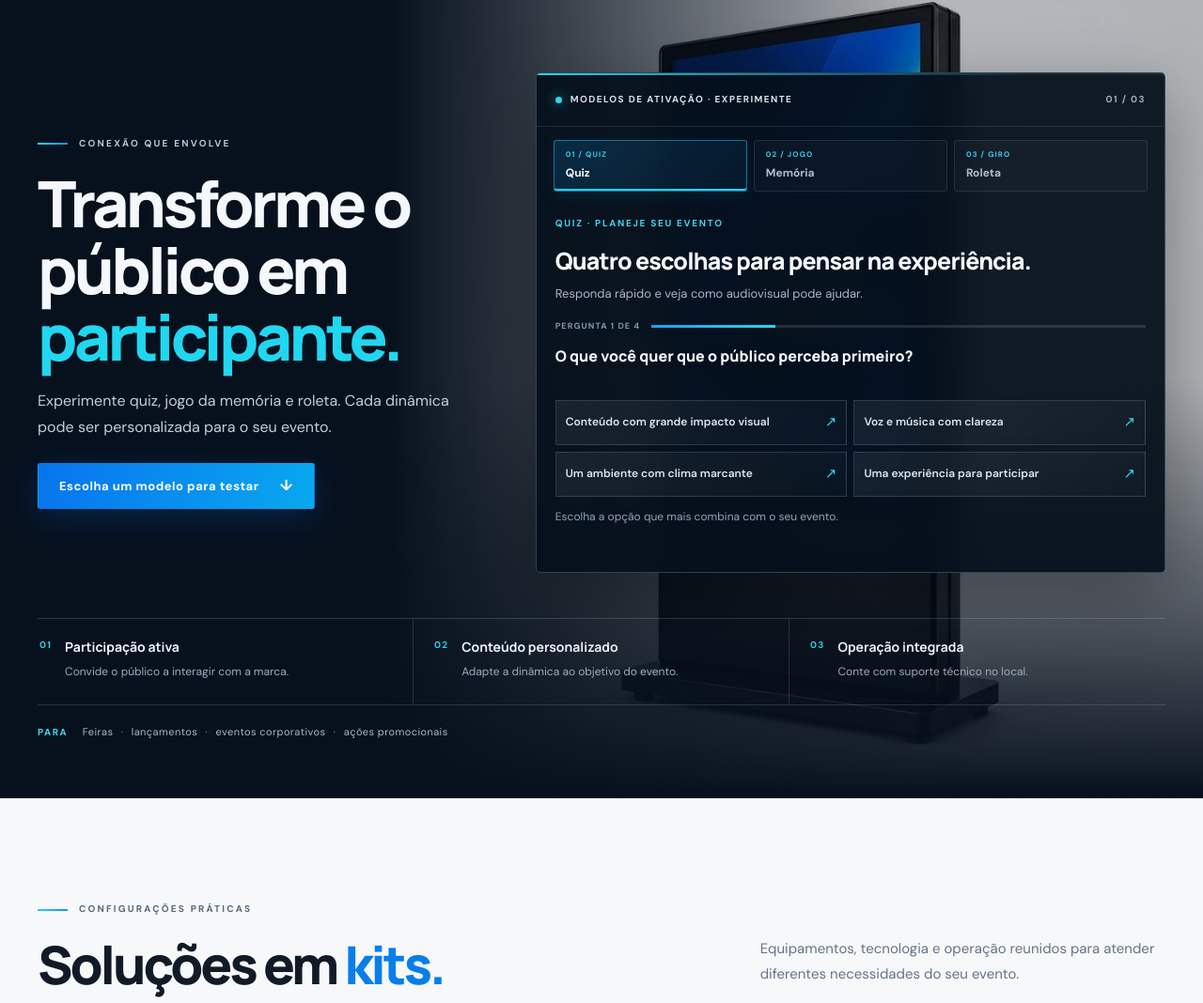
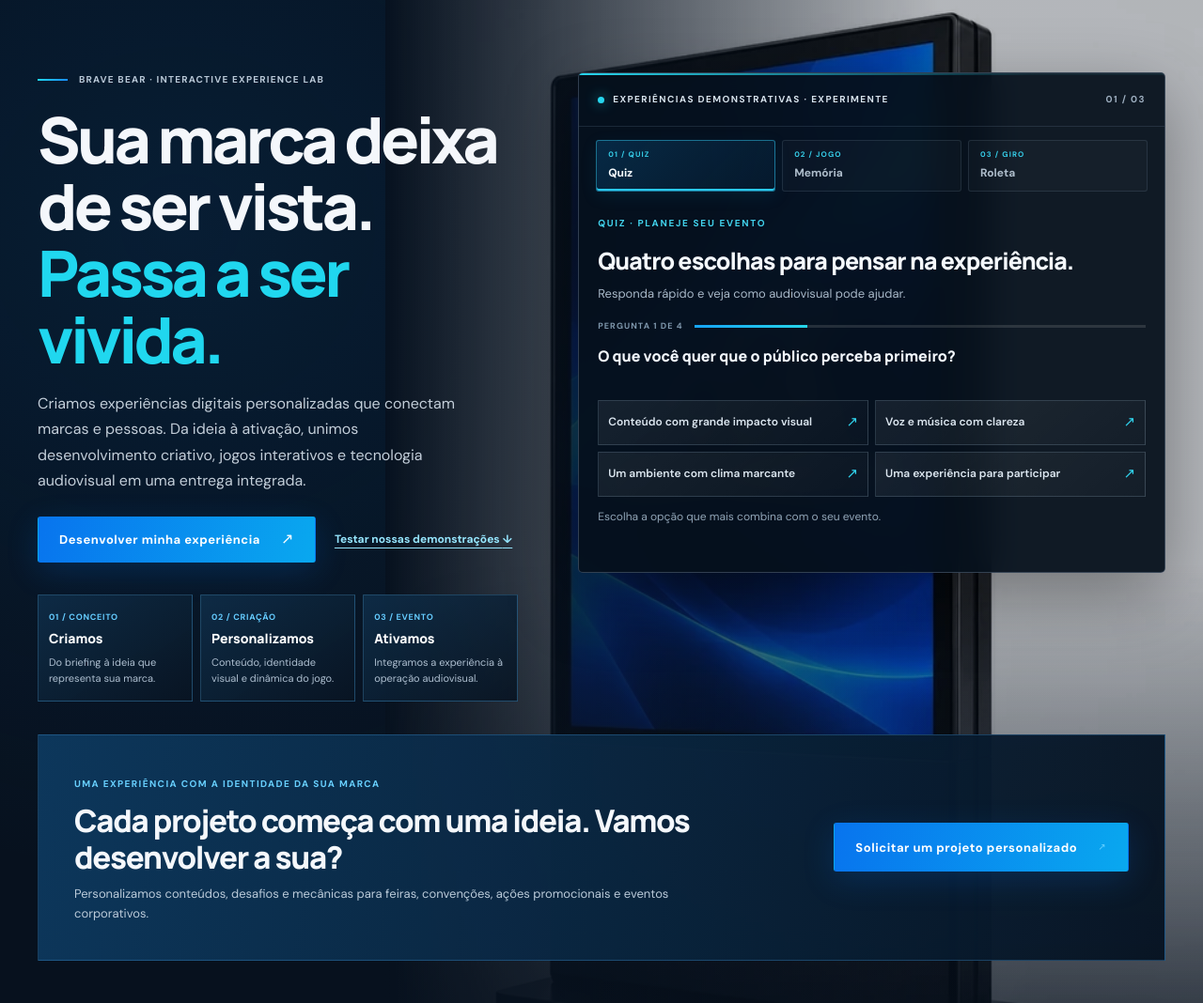
Before and after one commit to jhonicardoso/brave-bear-events, a website: page index.html in a window 1280 px wide. Shown: the part 2316-3384 px from the top of the page at 94% size. Drawn offline with Linux system fonts and the light colour scheme.

Commit message:
Publish Interactive Experience Lab and align catalog imagery
* Build Interactive Experience Lab and align catalog visual: index.html

* Build Interactive Experience Lab and align catalog visual: interactivity.css

* Build Interactive Experience Lab and align catalog visual: catalog-data.js

* Build Interactive Experience Lab and align catalog visual: tests/site.spec.mjs

* Fix Biome formatting for Interactive Experience Lab test

```diff
--- a/catalog-data.js
+++ b/catalog-data.js
@@ -15,7 +15,7 @@ window.BRAVE_CATALOG = (() => {
       short: "Interatividade",
       count: "7 soluções",
       tagline: "Tecnologia que conecta pessoas e experiências.",
-      image: "assets/interactive.webp",
+      image: "assets/catalog-items/interactive-03.webp",
       symbol: "⌁",
     },
     {
--- a/index.html
+++ b/index.html
@@ -24,7 +24,7 @@
   <link rel="preconnect" href="https://fonts.gstatic.com" crossorigin>
   <link href="https://fonts.googleapis.com/css2?family=DM+Sans:wght@400;500;600;700&family=Manrope:wght@400;500;600;700;800&display=swap" rel="stylesheet">
   <link rel="stylesheet" href="styles.css?v=20261027-12">
-  <link rel="stylesheet" href="interactivity.css?v=20261023">
+  <link rel="stylesheet" href="interactivity.css?v=20261115-lab">
   <script type="application/ld+json">
   {
     "@context": "https://schema.org",
@@ -134,13 +134,21 @@
       <div class="wrap interactive-wrap">
         <div class="interactive-main">
           <div class="interactive-copy">
-            <p class="eyebrow"><span class="eyebrow-line"></span> CONEXÃO QUE ENVOLVE</p>
-            <h2 id="interactive-title">Transforme o público em <span>participante.</span></h2>
-            <p>Experimente quiz, jogo da memória e roleta. Cada dinâmica pode ser personalizada para o seu evento.</p>
-            <a class="button interactive-cta" href="#activation-demo">Escolha um modelo para testar <span aria-hidden="true">↓</span></a>
+            <p class="eyebrow experience-eyebrow"><span class="eyebrow-line"></span> BRAVE BEAR · INTERACTIVE EXPERIENCE LAB</p>
+            <h2 id="interactive-title">Sua marca deixa de ser vista. <span>Passa a ser vivida.</span></h2>
+            <p>Criamos experiências digitais personalizadas que conectam marcas e pessoas. Da ideia à ativação, unimos desenvolvimento criativo, jogos interativos e tecnologia audiovisual em uma entrega integrada.</p>
+            <div class="experience-actions">
+              <a class="button interactive-cta" href="#orcamento" data-select-item="Projeto personalizado — Brave Bear Interactive Experience Lab">Desenvolver minha experiência <span aria-hidden="true">↗</span></a>
+              <a class="experience-demo-link" href="#activation-demo">Testar nossas demonstrações <span aria-hidden="true">↓</span></a>
+            </div>
+            <div class="experience-process" aria-label="Etapas da experiência">
+              <div><span>01 / CONCEITO</span><strong>Criamos</strong><p>Do briefing à ideia que representa sua marca.</p></div>
+              <div><span>02 / CRIAÇÃO</span><strong>Personalizamos</strong><p>Conteúdo, identidade visual e dinâmica do jogo.</p></div>
+              <div><span>03 / EVENTO</span><strong>Ativamos</strong><p>Integramos a experiência à operação audiovisual.</p></div>
+            </div>
           </div>
           <div class="activation-demo" id="activation-demo" role="region" aria-label="Modelos interativos de ativações para experimentar">
-            <div class="activation-demo-heading"><span><i></i> MODELOS DE ATIVAÇÃO · EXPERIMENTE</span><span id="activation-step">01 / 03</span></div>
+            <div class="activation-demo-heading"><span><i></i> EXPERIÊNCIAS DEMONSTRATIVAS · EXPERIMENTE</span><span id="activation-step">01 / 03</span></div>
             <div class="activation-tabs" role="tablist" aria-label="Tipos de ativação">
               <button type="button" role="tab" id="activation-tab-quiz" aria-controls="activation-panel-quiz" aria-selected="true" tabindex="0" data-activation="quiz">Quiz</button>
               <button type="button" role="tab" id="activation-tab-memory" aria-controls="activation-panel-memory" aria-selected="false" tabindex="-1" data-activation="memory">Memória</button>
@@ -198,6 +206,7 @@
             </div>
           </div>
         </div>
+        <div class="experience-outro"><div><span>UMA EXPERIÊNCIA COM A IDENTIDADE DA SUA MARCA</span><h3>Cada projeto começa com uma ideia. Vamos desenvolver a sua?</h3><p>Personalizamos conteúdos, desafios e mecânicas para feiras, convenções, ações promocionais e eventos corporativos.</p></div><a class="button" href="#orcamento" data-select-item="Briefing — jogo ou ativação digital personalizada">Solicitar um projeto personalizado <span aria-hidden="true">↗</span></a></div>
         <div class="interactive-benefits" role="group" aria-label="O que a ativação pode oferecer">
           <article><span>01</span><div><strong>Participação ativa</strong><p>Convide o público a interagir com a marca.</p></div></article>
           <article><span>02</span><div><strong>Conteúdo personalizado</strong><p>Adapte a dinâmica ao objetivo do evento.</p></div></article>
--- a/interactivity.css
+++ b/interactivity.css
@@ -154,3 +154,27 @@
   .quiz-progress-track i { transition: none; }
   .wheel-result.is-revealed { animation: none; }
 }
+
+/* Interactive Experience Lab: apresentação comercial responsiva, jogos preservados. */
+.interactive-section { background: radial-gradient(ellipse at 15% 20%,rgba(8,95,167,.16),transparent 48%),#07111e; }
+.interactive-main { grid-template-columns: minmax(0,.9fr) minmax(430px,1.1fr); align-items: start; }
+.interactive-copy { max-width: 550px; }
+.experience-eyebrow { letter-spacing: .12em; }
+.experience-actions { display: flex; align-items: center; flex-wrap: wrap; gap: 14px 20px; }
+.experience-demo-link { color: #96e6ff; font-size: 12px; font-weight: 750; text-decoration: underline; text-underline-offset: 5px; }
+.experience-demo-link:hover { color: #fff; }
+.experience-demo-link:focus-visible { outline: 2px solid #47d7ff; outline-offset: 5px; }
+.experience-process { display: grid; grid-template-columns: repeat(3,minmax(0,1fr)); gap: 8px; margin-top: 34px; }
+.experience-process > div { min-width: 0; padding: 16px 11px; border: 1px solid rgba(89,188,249,.27); background: linear-gradient(145deg,rgba(15,47,75,.84),rgba(8,20,34,.9)); }
+.experience-process span { display: block; color: #65ccff; font-size: 9px; font-weight: 800; letter-spacing: .08em; }
+.experience-process strong { display: block; margin-top: 6px; color: #fff; font: 800 14px/1.3 var(--font-display); }
+.experience-process p { margin: 8px 0 0; color: #aebfd0; font-size: 11px; line-height: 1.5; }
+.experience-outro { display: flex; align-items: center; justify-content: space-between; gap: 32px; margin: 35px 0 10px; padding: clamp(22px,3vw,38px); border: 1px solid rgba(76,174,242,.28); background: linear-gradient(100deg,rgba(13,56,94,.96),rgba(6,19,34,.96)); }
+.experience-outro > div { max-width: 680px; }
+.experience-outro span { color: #68d0ff; font-size: 10px; font-weight: 800; letter-spacing: .14em; }
+.experience-outro h3 { margin: 8px 0; font: 800 clamp(22px,3vw,33px)/1.2 var(--font-display); letter-spacing: -.04em; }
+.experience-outro p { margin: 0; color: #bbcbda; font-size: 13px; }
+.experience-outro > .button { flex-shrink: 0; }
+@media(max-width:1050px) { .interactive-main { grid-template-columns: 1fr; } .interactive-copy { max-width: 750px; } .experience-process { max-width: 750px; } }
+@media(max-width:700px) { .experience-outro { flex-direction: column; align-items: stretch; gap: 18px; } .experience-outro > .button { width: 100%; } }
+@media(max-width:600px) { .experience-process { grid-template-columns: 1fr; margin-top: 20px; } .experience-process > div { padding: 12px 14px; } .experience-process p { margin-top: 3px; } .experience-actions { align-items: stretch; flex-direction: column; } .experience-actions .button { width: 100%; } .experience-demo-link { padding-block: 6px; text-align: center; } .experience-outro { margin-top: 24px; padding: 20px; } }
```
Also changed, not shown: tests/site.spec.mjs (+24 -0 lines).
